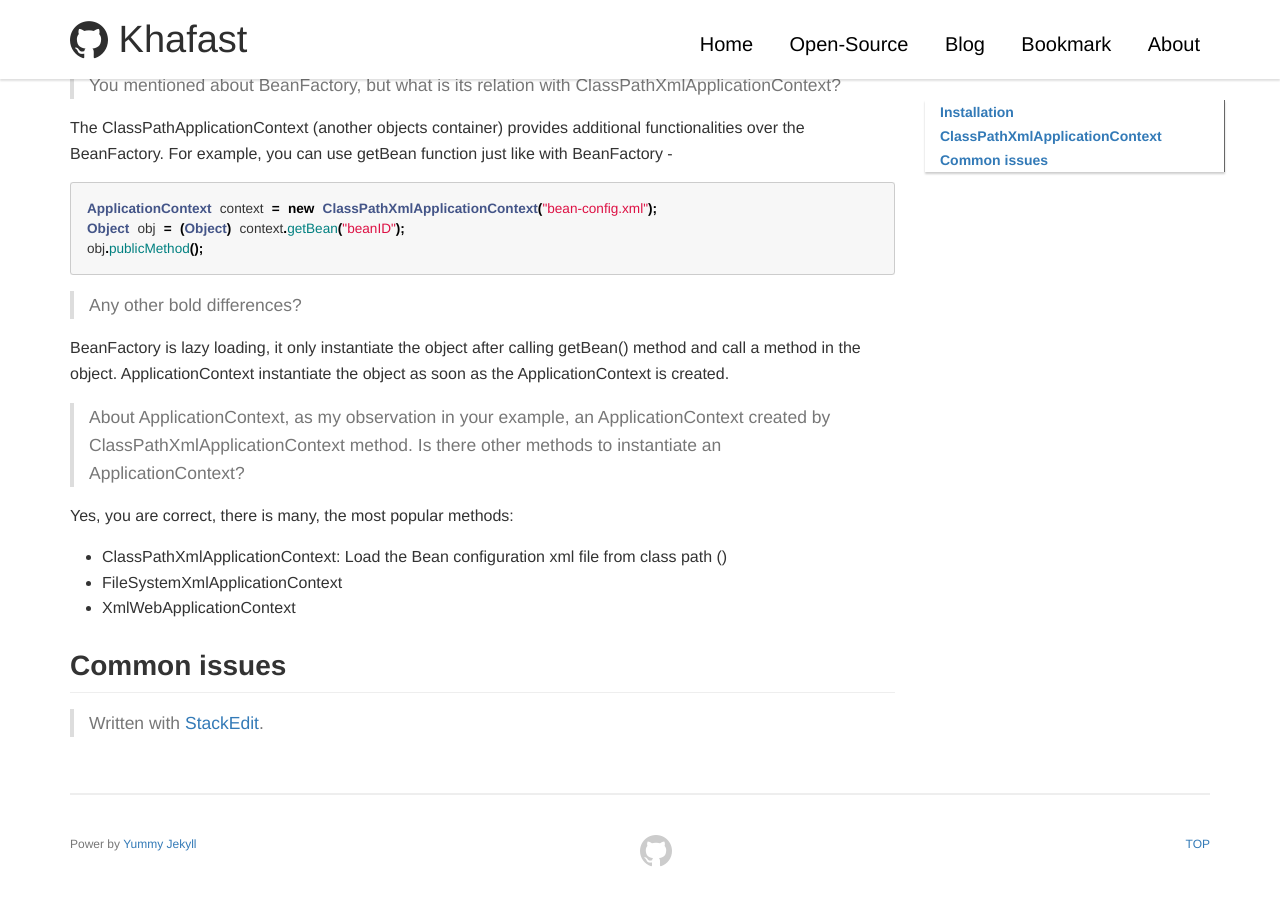
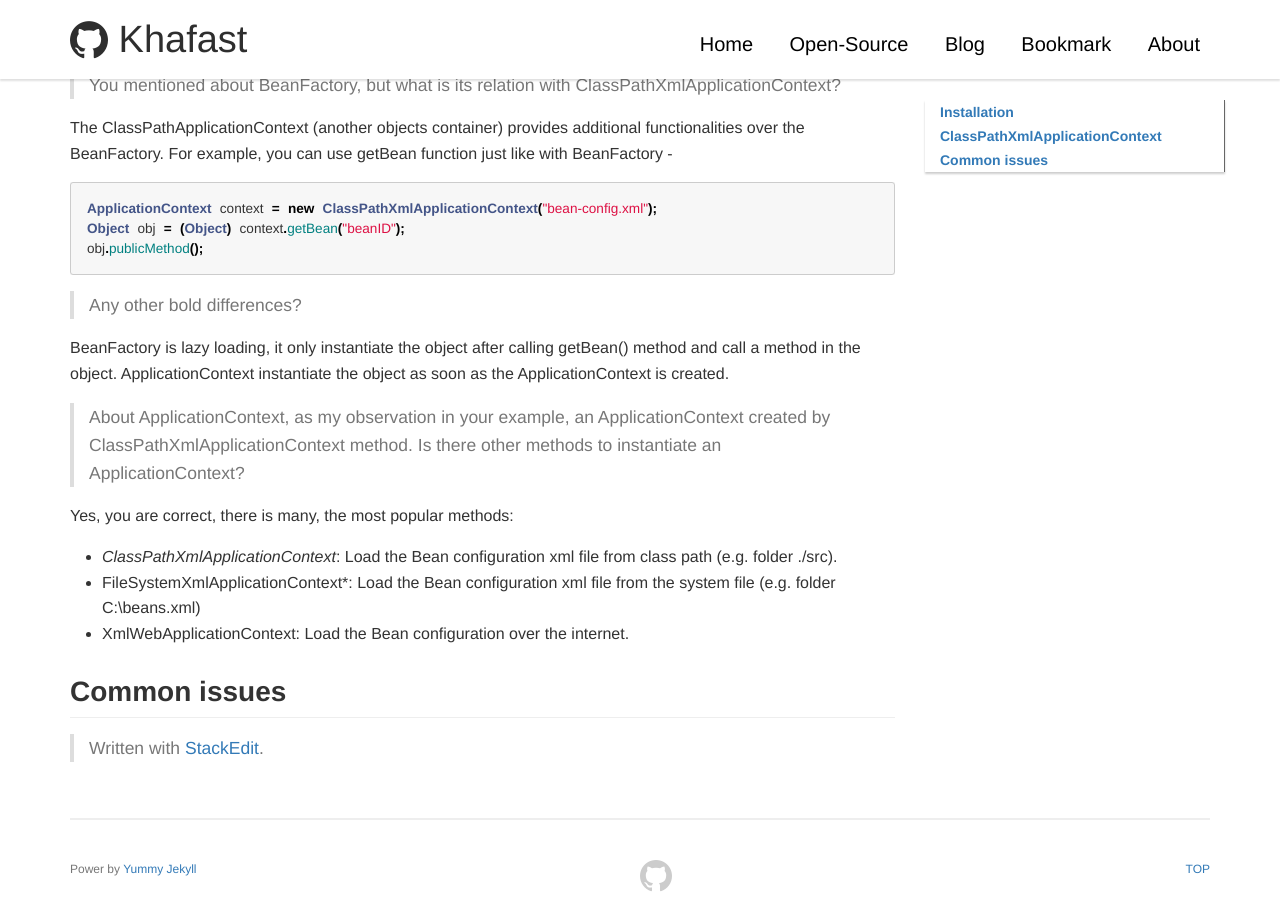
Before and after one commit to khafast/khafast.github.io, a Jekyll site: the page built from _posts/2018/2018-12-22-Overview-Java-Spring-MVC.md, in a window 1280 px wide and 900 px high, scrolled down 954 px. Built offline with Jekyll 4.4.1, drawn with Linux system fonts in a browser that asks for light colours; our own code applies the rules of GitHub Pages for plain Markdown files; comment, search, counter and statistics services are not loaded; before the commit the page ends 1829 px from its top, so only the background shows below that.

Commit message:
_posts/2018/2018-12-22-Overview-Java-Spring-MVC.md updated from https://stackedit.io/

```diff
--- a/_posts/2018/2018-12-22-Overview-Java-Spring-MVC.md
+++ b/_posts/2018/2018-12-22-Overview-Java-Spring-MVC.md
@@ -35,14 +35,14 @@ ApplicationContext instantiate the object as soon as the ApplicationContext is c
 
 Yes, you are correct, there is many, the most popular methods:
 
-- ClassPathXmlApplicationContext: Load the Bean configuration xml file from class path ()
-- FileSystemXmlApplicationContext
-- XmlWebApplicationContext
+- *ClassPathXmlApplicationContext*: Load the Bean configuration xml file from class path (e.g. folder ./src).
+- FileSystemXmlApplicationContext*: Load the Bean configuration xml file from the system file (e.g. folder C:\beans.xml)
+- XmlWebApplicationContext: Load the Bean configuration over the internet.
 
 ## Common issues
 
 > Written with [StackEdit](https://stackedit.io/).
 <!--stackedit_data:
-eyJoaXN0b3J5IjpbLTgzMjgxMTEwNSwtMTg2NTAzMTY0NCwtMT
-E5NjcxNDczNiwtODYwNTcwMDg3LDE0Njk3Mjc5MDhdfQ==
+eyJoaXN0b3J5IjpbLTIwNDk4NTg5NzEsLTE4NjUwMzE2NDQsLT
+ExOTY3MTQ3MzYsLTg2MDU3MDA4NywxNDY5NzI3OTA4XX0=
 -->
```
